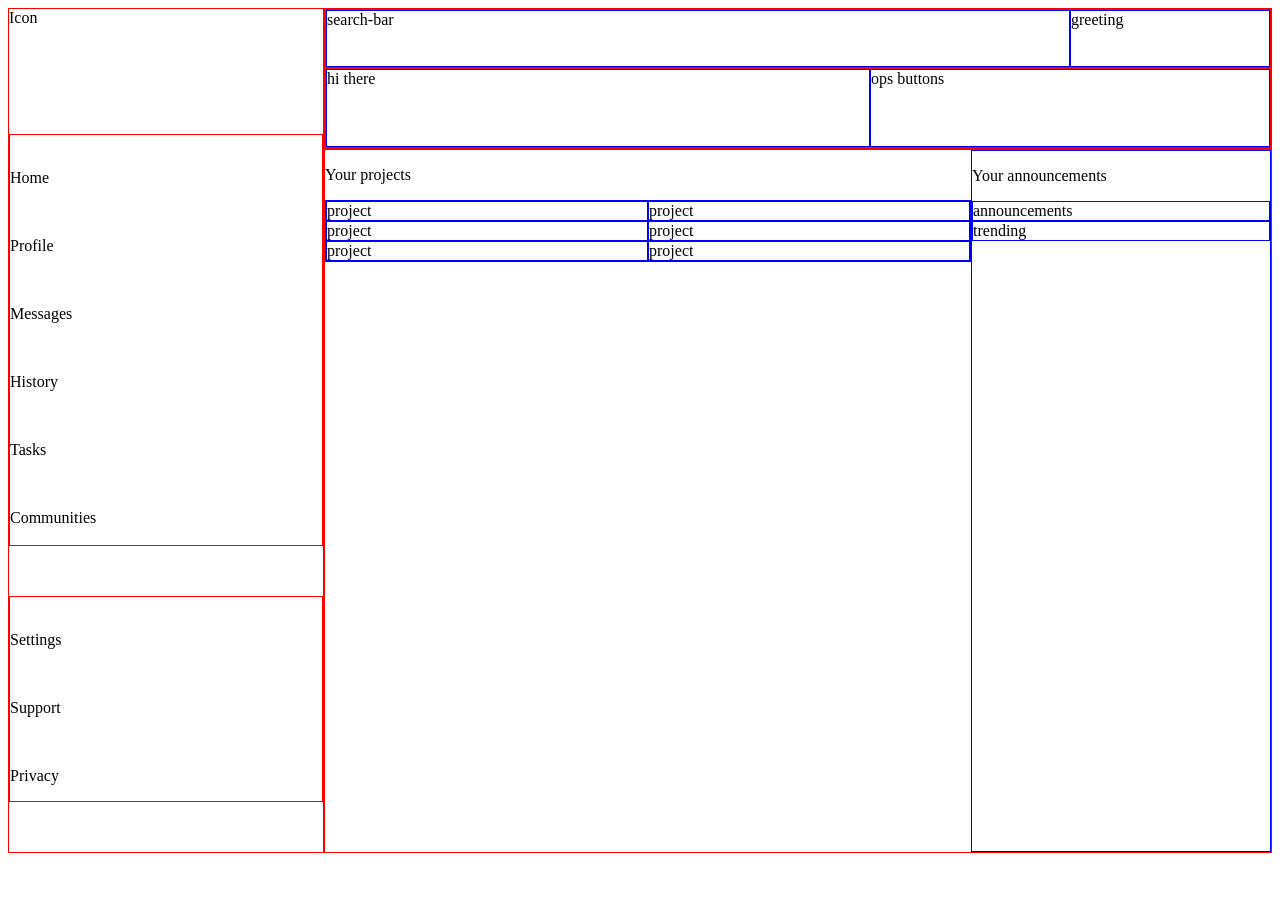
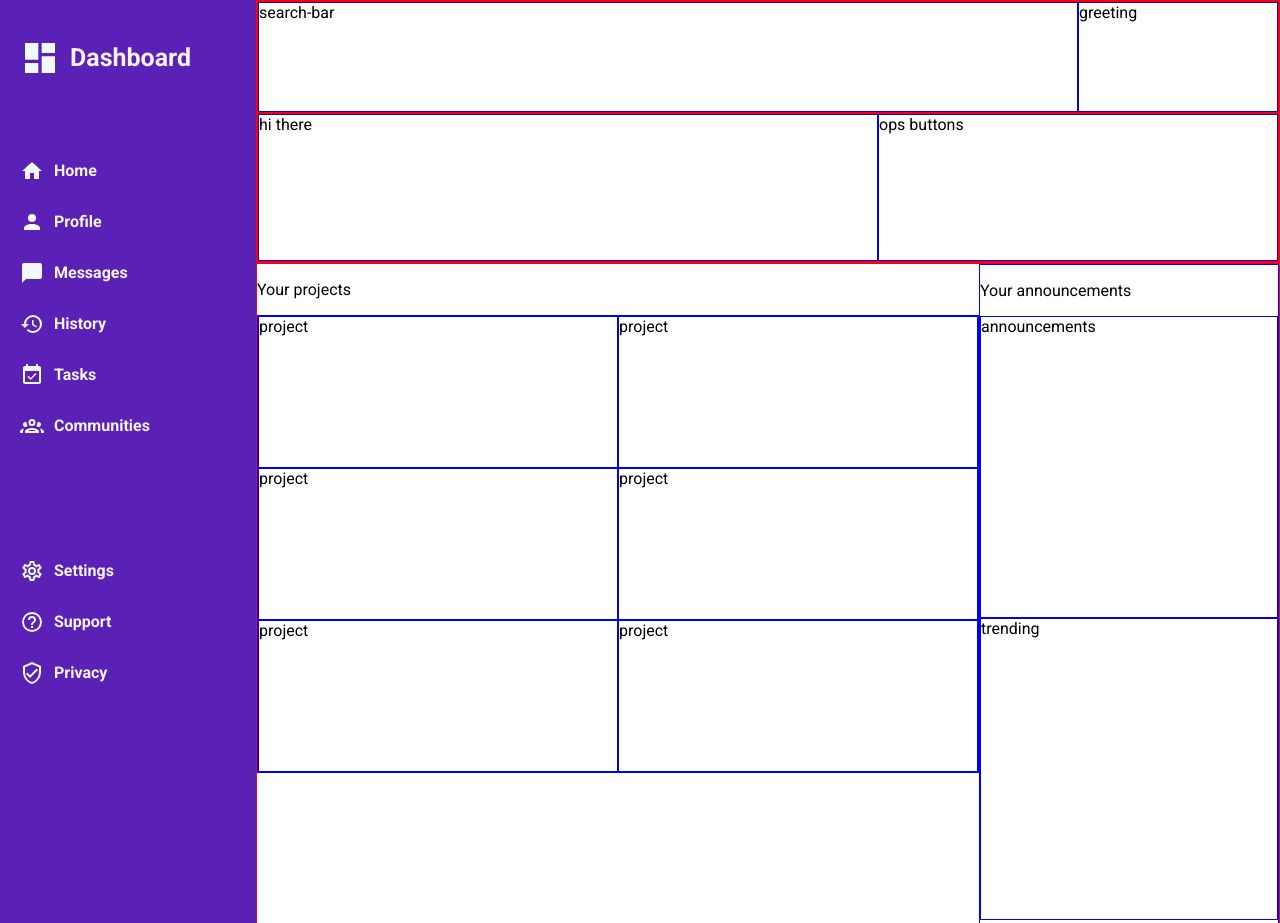
Before and after one commit to SirPopper/admin-dashboard, a plain HTML site: page index.html in a window 1280 px wide. Shown: the top 923 px of the page. Before the commit the page ends 861 px from the top, so only its background shows below. Drawn offline with Linux system fonts and the light colour scheme.

Commit message:
Designed sidebar

```diff
--- a/index.html
+++ b/index.html
@@ -6,42 +6,86 @@
     <meta name="viewport" content="width=device-width, initial-scale=1.0" />
     <title>Admin-Dashboard</title>
     <link rel="stylesheet" href="style.css" />
+    <link rel="preconnect" href="https://fonts.googleapis.com" />
+    <link rel="preconnect" href="https://fonts.gstatic.com" crossorigin />
+    <link
+      href="https://fonts.googleapis.com/css2?family=Amatic+SC&family=Lato:ital,wght@0,100;0,300;1,300&family=Nanum+Gothic:wght@400;700;800&family=Roboto:ital,wght@0,100;0,300;0,400;0,500;0,700;1,100;1,400;1,500;1,700&display=swap"
+      rel="stylesheet"
+    />
   </head>
 
   <body>
     <div class="main-container">
       <div class="sidebar">
-        <div class="icon-container">Icon</div>
+        <div class="icon-container n-container">
+          <svg style="width: 40px; height: 40px" viewBox="0 0 24 24">
+            <path
+              fill="currentColor"
+              d="M13,3V9H21V3M13,21H21V11H13M3,21H11V15H3M3,13H11V3H3V13Z"
+            />
+          </svg>
+          <p>Dashboard</p>
+        </div>
 
         <!--home-navigation-->
         <div class="home-navigation">
           <div class="n-container">
-            <img src="" alt="" />
+            <svg style="width: 24px; height: 24px" viewBox="0 0 24 24">
+              <path
+                fill="currentColor"
+                d="M10,20V14H14V20H19V12H22L12,3L2,12H5V20H10Z"
+              />
+            </svg>
             <p>Home</p>
           </div>
 
           <div class="n-container">
-            <img src="" alt="" />
+            <svg style="width: 24px; height: 24px" viewBox="0 0 24 24">
+              <path
+                fill="currentColor"
+                d="M12,4A4,4 0 0,1 16,8A4,4 0 0,1 12,12A4,4 0 0,1 8,8A4,4 0 0,1 12,4M12,14C16.42,14 20,15.79 20,18V20H4V18C4,15.79 7.58,14 12,14Z"
+              />
+            </svg>
             <p>Profile</p>
           </div>
 
           <div class="n-container">
-            <img src="" alt="" />
+            <svg style="width: 24px; height: 24px" viewBox="0 0 24 24">
+              <path
+                fill="currentColor"
+                d="M20,2H4A2,2 0 0,0 2,4V22L6,18H20A2,2 0 0,0 22,16V4C22,2.89 21.1,2 20,2Z"
+              />
+            </svg>
             <p>Messages</p>
           </div>
 
           <div class="n-container">
-            <img src="" alt="" />
+            <svg style="width: 24px; height: 24px" viewBox="0 0 24 24">
+              <path
+                fill="currentColor"
+                d="M13.5,8H12V13L16.28,15.54L17,14.33L13.5,12.25V8M13,3A9,9 0 0,0 4,12H1L4.96,16.03L9,12H6A7,7 0 0,1 13,5A7,7 0 0,1 20,12A7,7 0 0,1 13,19C11.07,19 9.32,18.21 8.06,16.94L6.64,18.36C8.27,20 10.5,21 13,21A9,9 0 0,0 22,12A9,9 0 0,0 13,3"
+              />
+            </svg>
             <p>History</p>
           </div>
 
           <div class="n-container">
-            <img src="" alt="" />
+            <svg style="width: 24px; height: 24px" viewBox="0 0 24 24">
+              <path
+                fill="currentColor"
+                d="M19,19H5V8H19M19,3H18V1H16V3H8V1H6V3H5C3.89,3 3,3.9 3,5V19A2,2 0 0,0 5,21H19A2,2 0 0,0 21,19V5A2,2 0 0,0 19,3M16.53,11.06L15.47,10L10.59,14.88L8.47,12.76L7.41,13.82L10.59,17L16.53,11.06Z"
+              />
+            </svg>
             <p>Tasks</p>
           </div>
 
           <div class="n-container">
-            <img src="" alt="" />
+            <svg style="width: 24px; height: 24px" viewBox="0 0 24 24">
+              <path
+                fill="currentColor"
+                d="M12,5A3.5,3.5 0 0,0 8.5,8.5A3.5,3.5 0 0,0 12,12A3.5,3.5 0 0,0 15.5,8.5A3.5,3.5 0 0,0 12,5M12,7A1.5,1.5 0 0,1 13.5,8.5A1.5,1.5 0 0,1 12,10A1.5,1.5 0 0,1 10.5,8.5A1.5,1.5 0 0,1 12,7M5.5,8A2.5,2.5 0 0,0 3,10.5C3,11.44 3.53,12.25 4.29,12.68C4.65,12.88 5.06,13 5.5,13C5.94,13 6.35,12.88 6.71,12.68C7.08,12.47 7.39,12.17 7.62,11.81C6.89,10.86 6.5,9.7 6.5,8.5C6.5,8.41 6.5,8.31 6.5,8.22C6.2,8.08 5.86,8 5.5,8M18.5,8C18.14,8 17.8,8.08 17.5,8.22C17.5,8.31 17.5,8.41 17.5,8.5C17.5,9.7 17.11,10.86 16.38,11.81C16.5,12 16.63,12.15 16.78,12.3C16.94,12.45 17.1,12.58 17.29,12.68C17.65,12.88 18.06,13 18.5,13C18.94,13 19.35,12.88 19.71,12.68C20.47,12.25 21,11.44 21,10.5A2.5,2.5 0 0,0 18.5,8M12,14C9.66,14 5,15.17 5,17.5V19H19V17.5C19,15.17 14.34,14 12,14M4.71,14.55C2.78,14.78 0,15.76 0,17.5V19H3V17.07C3,16.06 3.69,15.22 4.71,14.55M19.29,14.55C20.31,15.22 21,16.06 21,17.07V19H24V17.5C24,15.76 21.22,14.78 19.29,14.55M12,16C13.53,16 15.24,16.5 16.23,17H7.77C8.76,16.5 10.47,16 12,16Z"
+              />
+            </svg>
             <p>Communities</p>
           </div>
         </div>
@@ -50,16 +94,32 @@
         <div class="settings-navigation">
           <div class="s-container">
             <img src="" alt="" />
+            <svg style="width: 24px; height: 24px" viewBox="0 0 24 24">
+              <path
+                fill="currentColor"
+                d="M12,8A4,4 0 0,1 16,12A4,4 0 0,1 12,16A4,4 0 0,1 8,12A4,4 0 0,1 12,8M12,10A2,2 0 0,0 10,12A2,2 0 0,0 12,14A2,2 0 0,0 14,12A2,2 0 0,0 12,10M10,22C9.75,22 9.54,21.82 9.5,21.58L9.13,18.93C8.5,18.68 7.96,18.34 7.44,17.94L4.95,18.95C4.73,19.03 4.46,18.95 4.34,18.73L2.34,15.27C2.21,15.05 2.27,14.78 2.46,14.63L4.57,12.97L4.5,12L4.57,11L2.46,9.37C2.27,9.22 2.21,8.95 2.34,8.73L4.34,5.27C4.46,5.05 4.73,4.96 4.95,5.05L7.44,6.05C7.96,5.66 8.5,5.32 9.13,5.07L9.5,2.42C9.54,2.18 9.75,2 10,2H14C14.25,2 14.46,2.18 14.5,2.42L14.87,5.07C15.5,5.32 16.04,5.66 16.56,6.05L19.05,5.05C19.27,4.96 19.54,5.05 19.66,5.27L21.66,8.73C21.79,8.95 21.73,9.22 21.54,9.37L19.43,11L19.5,12L19.43,13L21.54,14.63C21.73,14.78 21.79,15.05 21.66,15.27L19.66,18.73C19.54,18.95 19.27,19.04 19.05,18.95L16.56,17.95C16.04,18.34 15.5,18.68 14.87,18.93L14.5,21.58C14.46,21.82 14.25,22 14,22H10M11.25,4L10.88,6.61C9.68,6.86 8.62,7.5 7.85,8.39L5.44,7.35L4.69,8.65L6.8,10.2C6.4,11.37 6.4,12.64 6.8,13.8L4.68,15.36L5.43,16.66L7.86,15.62C8.63,16.5 9.68,17.14 10.87,17.38L11.24,20H12.76L13.13,17.39C14.32,17.14 15.37,16.5 16.14,15.62L18.57,16.66L19.32,15.36L17.2,13.81C17.6,12.64 17.6,11.37 17.2,10.2L19.31,8.65L18.56,7.35L16.15,8.39C15.38,7.5 14.32,6.86 13.12,6.62L12.75,4H11.25Z"
+              />
+            </svg>
             <p>Settings</p>
           </div>
 
           <div class="s-container">
-            <img src="" alt="" />
+            <svg style="width: 24px; height: 24px" viewBox="0 0 24 24">
+              <path
+                fill="currentColor"
+                d="M11,18H13V16H11V18M12,2A10,10 0 0,0 2,12A10,10 0 0,0 12,22A10,10 0 0,0 22,12A10,10 0 0,0 12,2M12,20C7.59,20 4,16.41 4,12C4,7.59 7.59,4 12,4C16.41,4 20,7.59 20,12C20,16.41 16.41,20 12,20M12,6A4,4 0 0,0 8,10H10A2,2 0 0,1 12,8A2,2 0 0,1 14,10C14,12 11,11.75 11,15H13C13,12.75 16,12.5 16,10A4,4 0 0,0 12,6Z"
+              />
+            </svg>
             <p>Support</p>
           </div>
 
           <div class="s-container">
-            <img src="" alt="" />
+            <svg style="width: 24px; height: 24px" viewBox="0 0 24 24">
+              <path
+                fill="currentColor"
+                d="M21,11C21,16.55 17.16,21.74 12,23C6.84,21.74 3,16.55 3,11V5L12,1L21,5V11M12,21C15.75,20 19,15.54 19,11.22V6.3L12,3.18L5,6.3V11.22C5,15.54 8.25,20 12,21M10,17L6,13L7.41,11.59L10,14.17L16.59,7.58L18,9"
+              />
+            </svg>
             <p>Privacy</p>
           </div>
         </div>
@@ -80,7 +140,7 @@
       <!--dashboard-->
       <div class="dashboard-container">
         <div class="projects-wrapper">
-          <p>Your projects</h1>
+          <p>Your projects</p>
           <div class="project-container bl">
             <div class="project bl">project</div>
             <div class="project bl">project</div>
@@ -92,11 +152,11 @@
         </div>
 
         <div class="announcements-container bl">
-            <div class="announcements-wrapper">
-                <p>Your announcements</p>
-          <div class="announcements bl">announcements</div>
-          <div class="trending bl">trending</div>
-        </div>
+          <div class="announcements-wrapper">
+            <p>Your announcements</p>
+            <div class="announcements bl">announcements</div>
+            <div class="trending bl">trending</div>
+          </div>
         </div>
       </div>
     </div>
--- a/style.css
+++ b/style.css
@@ -1,3 +1,10 @@
+body {
+  font-family: Roboto;
+  margin: 0;
+  padding: 0;
+}
+
+/* styling */
 .br {
   border: 1px solid red;
 }
@@ -10,26 +17,39 @@
 
 .main-container {
   display: grid;
-  grid-template-columns: 1fr 3fr;
+  grid-template-columns: 1fr 4fr;
   grid-template-rows: 1fr 5fr;
 }
 
 /* sidebar */
 .sidebar {
-  border: 1px solid red;
   grid-row: 1 / 3;
 
   display: grid;
-  grid-template-rows: 75px 2fr 1fr auto;
+  grid-template-rows: 75px 350px 250px;
   gap: 50px;
+
+  background-color: #5b21b6;
+  color: #f5f3ff;
+  font-weight: bold;
+
+  padding: 20px;
 }
 
-.home-navigation {
-  border: 1px solid red;
+div.icon-container > p {
+  font-size: 25px;
 }
 
-.settings-navigation {
-  border: 1px solid red;
+.n-container,
+.s-container {
+  display: flex;
+  justify-content: left;
+  align-items: center;
+}
+
+svg {
+  color: #f0f9ff;
+  margin-right: 10px;
 }
 
 /* header */
@@ -71,8 +91,20 @@
   grid-column: 1 /3;
 }
 
+.project {
+  height: 150px;
+}
+
 /*announcement */
 .announcements-container {
   display: grid;
   grid-template-rows: 1fr 1fr;
 }
+
+.announcements {
+  height: 300px;
+}
+
+.trending {
+  height: 300px;
+}
```
